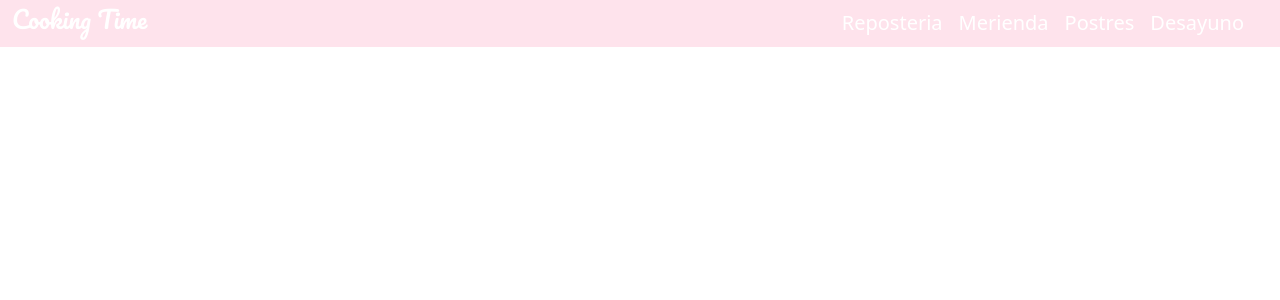
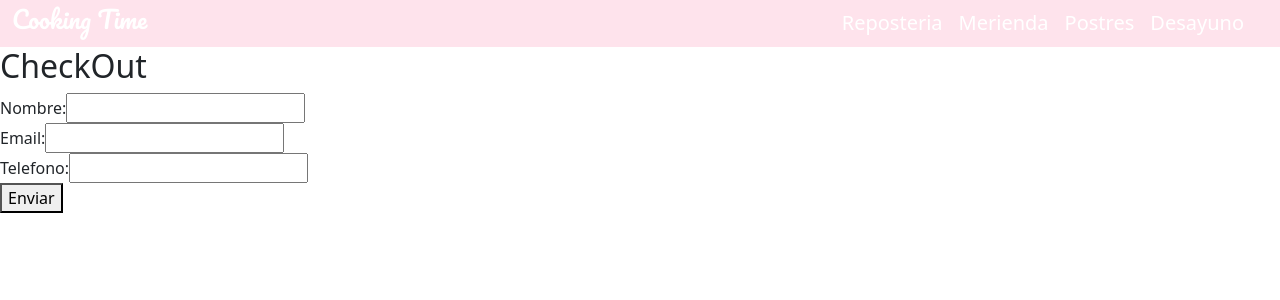
Before and after one commit to ivnarnd/Ecommerce-react, a React (Create React App) app in the folder tienda/: page /checkout in a window 1280 px wide. Shown: the top 300 px of the page. Built offline with nearby package versions, Linux system fonts and the light colour scheme.

Commit message:
incorporando la vista checkout

```diff
--- a/tienda/src/App.js
+++ b/tienda/src/App.js
@@ -7,6 +7,7 @@ import ItemListContainer from './components/ItemListContainer/ItemListContainer'
 import ItemDetailContainer from './components/ItemDetailContainer/ItemDetailContainer';
 import {CartProvider}from './context/CartContext';
 import Cart from './components/Cart/Cart';
+import CheckOut from './components/CheckOut/CheckOut';
 function App() {
   return (
     <BrowserRouter>
@@ -17,6 +18,7 @@ function App() {
               <Route exact path="/category/:id" element={<ItemListContainer greeting="Bienvenidos!"/>}/>
               <Route exact path="/item/:itemId" element={<ItemDetailContainer/>}/>
               <Route exact path='/cart' element={<Cart/>}/>
+              <Route exact path='/checkout' element={<CheckOut/>}/>
           </Routes>
         </CartProvider>
     </BrowserRouter>
--- a/tienda/src/components/Cart/Cart.js
+++ b/tienda/src/components/Cart/Cart.js
@@ -20,7 +20,7 @@ const Cart = ()=>{
             </ul>
             <h3>Total:${totalPrice()}</h3>
             <button onClick={clearCart}>Limpiar Carrito</button>
-            <button>Checkout</button>
+            <Link to='/checkout'>Checkout</Link>
         </div>
     );
 };
--- a/tienda/src/components/CheckOut/CheckOut.js
+++ b/tienda/src/components/CheckOut/CheckOut.js
@@ -1,9 +1,10 @@
-import {useState,useContext} from 'react';
+import {useState,useContext, useEffect} from 'react';
 import FormUser from '../FormUser/FormUser';
 import { CartContext } from '../../context/CartContext';
 import{getFirestore,collection,addDoc} from 'firebase/firestore';
 const CheckOut = ()=>{
-    const [id, setId] = useState('');
+
+    const [id, setId] = useState(false);
     const {cart,totalPrice} = useContext(CartContext);
     const [form, setForm] = useState({
         fullname: '',
@@ -14,21 +15,30 @@ const CheckOut = ()=>{
          buyer:{},
          items:[],
          total:0,
-         date:''
+         date:'',
+         generate:false
      });
 
     const submitHandler = (e) => {
         e.preventDefault();
-        setOrder(...form,cart,totalPrice,new Date());
+        setOrder({buyer:{...form},items:cart,total:totalPrice(),date:new Date(),generate:true});
+    };
+    const finishHandler =()=>{
         const db = getFirestore();
-        const orderCollection = collection(db, 'orders');
+        const orderCollection = collection(db,'orders');
         addDoc(orderCollection, order).then((snapshot) => setId(snapshot.id));
-      };
+    }
+    useEffect(()=>{
+    if(id){
+        window.location.href='/';
+    }
+    },[id])
     return(
         <>
             <h2>CheckOut</h2>
-            {id!==''?<FormUser submitHandler={submitHandler} form={form} setForm={setForm}></FormUser>:<div>La compra se ha generado correctamente con id: {id}</div>}
-
+            {!order.generate?<FormUser submitHandler={submitHandler} form={form} setForm={setForm}/>
+            :
+             <button onClick={finishHandler}>Finalizar Compra</button>}
         </>
     );
 }
--- a/tienda/src/components/FormUser/FormUser.js
+++ b/tienda/src/components/FormUser/FormUser.js
@@ -1,5 +1,5 @@
 
-const FormUser = (submitHandler,form,setForm)=>{
+const FormUser = ({submitHandler,form,setForm})=>{
     const changeHandler = (ev) => {
         const { name, value } = ev.target;
         setForm({ ...form, [name]: value });
@@ -19,8 +19,8 @@ const FormUser = (submitHandler,form,setForm)=>{
                 </div>
 
                 <div>
-                    <label htmlFor="phone">Mensaje:</label>
-                    <input type="phone" id="phone" name="phone"  value={form.phone} onChange={changeHandler}/>
+                    <label htmlFor="phone">Telefono:</label>
+                    <input type="number" id="phone" name="phone"  value={form.phone} onChange={changeHandler}/>
                 </div>
 
                 <button>Enviar</button>
```
